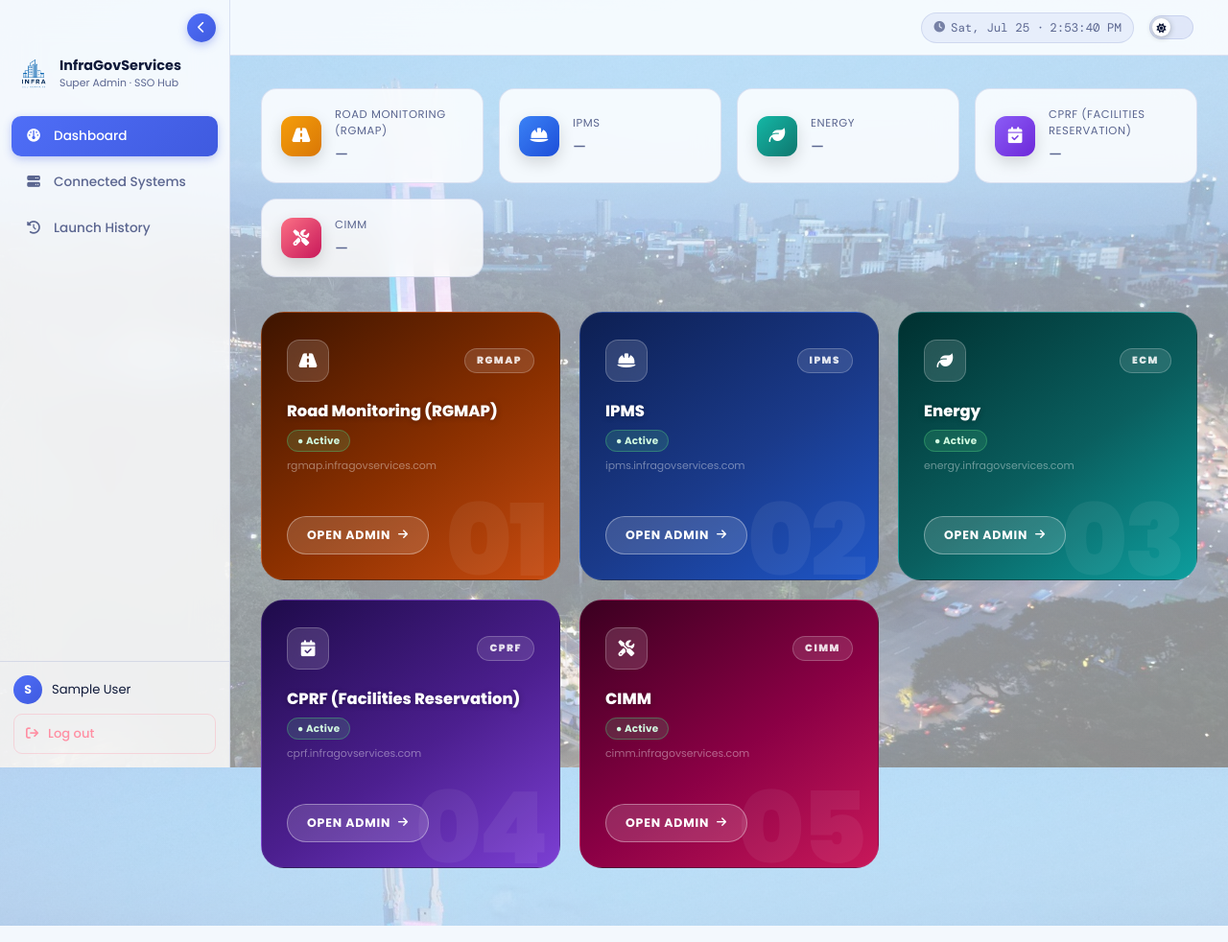
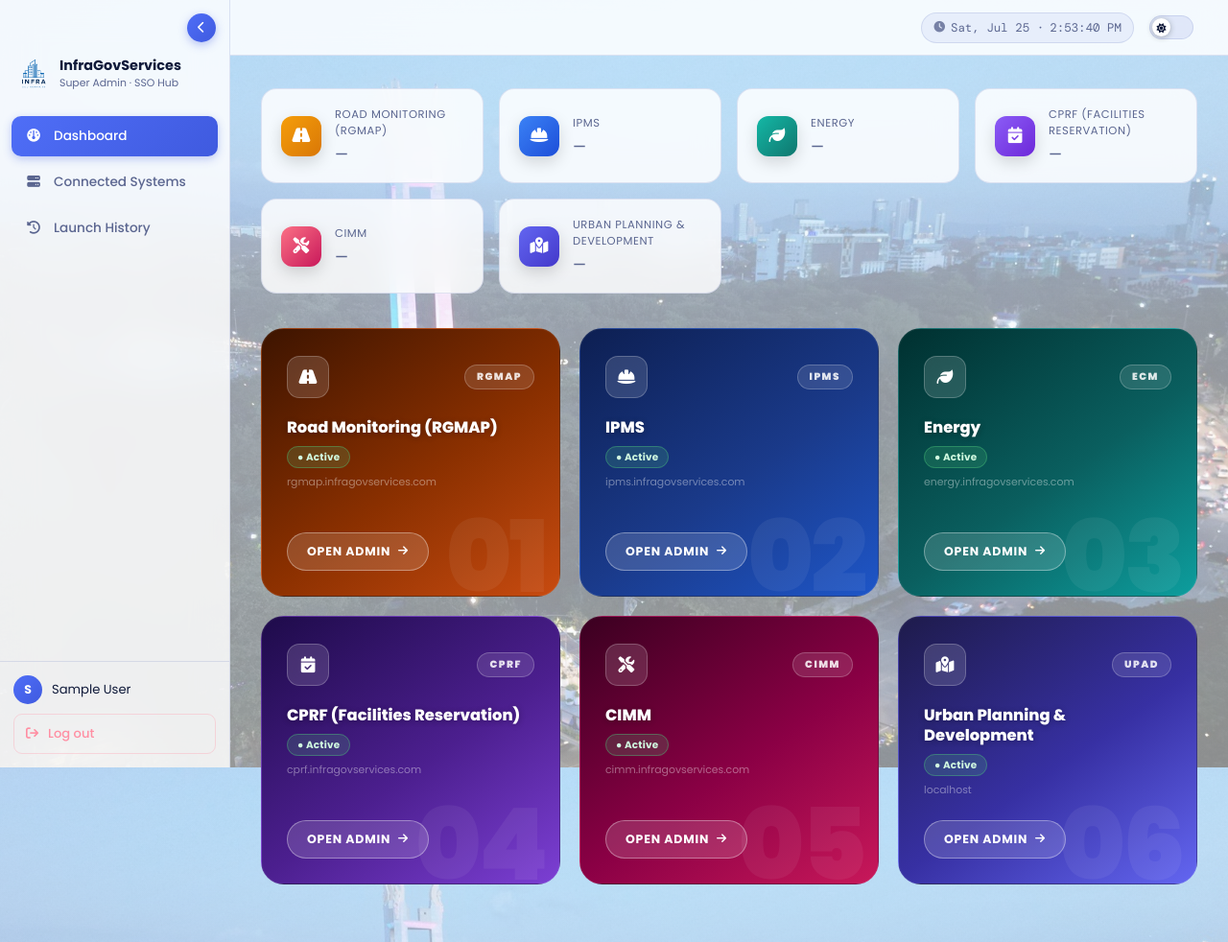
Before and after one commit to EXEQUIELKENT/Main-LGU, a PHP site: page /admin/dashboard.php in a window 1280 px wide. Shown: the whole page at 96% size. Run offline with PHP 8.4, Linux system fonts and the light colour scheme; the visitor is signed in with stand-in values (Sample User, id 1); data comes from the database, SQL or seed files in the repository; data that the repository does not hold is empty.

Commit message:
Add Urban Planning & Development as a 6th connected system
Registers the urban-planning capstone's new SSO consumer as a
connected system so its admin side is reachable from the Super Admin
dashboard's "Open Admin" cards, matching the other 5 integrations.
Adds a 6th theme color (indigo) since all 5 existing palette slots
were already claimed by the other systems' cards.

base_url in main_lgu_deploy.sql is a localhost placeholder — the
system isn't deployed to a production subdomain yet.

```diff
--- a/admin/dashboard.php
+++ b/admin/dashboard.php
@@ -233,6 +233,7 @@ $systemStats = fetchAllSystemStats($systems);
     .stat-icon.purple { background: linear-gradient(135deg,#8b5cf6,#6d28d9); }
     .stat-icon.rose   { background: linear-gradient(135deg,#fb7185,#c8185a); }
     .stat-icon.teal   { background: linear-gradient(135deg,#14b8a6,#0f766e); }
+    .stat-icon.indigo { background: linear-gradient(135deg,#6366f1,#4338ca); }
     .stat-tile .stat-fallback { color: var(--text-secondary); font-size: .95rem; font-weight: 500; }
     .stat-tile .label { color: var(--text-secondary); font-size: .72rem; text-transform: uppercase; letter-spacing: .05em; margin-bottom: 4px; }
     .stat-tile .value { font-family: 'DM Mono', monospace; font-size: 1.4rem; color: var(--text-primary); font-weight: 500; }
@@ -259,12 +260,14 @@ $systemStats = fetchAllSystemStats($systems);
     .svc-purple { background: linear-gradient(145deg, #1e0b4a 0%, #4c1f8f 55%, #7c3fd4 100%); }
     .svc-rose   { background: linear-gradient(145deg, #3a0020 0%, #8b0045 55%, #c8185a 100%); }
     .svc-teal   { background: linear-gradient(145deg, #003030 0%, #0a5f5f 55%, #0d9e9e 100%); }
+    .svc-indigo { background: linear-gradient(145deg, #1e1b4b 0%, #3730a3 55%, #6366f1 100%); }
 
     .svc-blue:hover   { transform: translateY(-8px) scale(1.015); box-shadow: 0 24px 60px rgba(30,86,200,.5); border-color: rgba(59,130,246,.5); }
     .svc-orange:hover { transform: translateY(-8px) scale(1.015); box-shadow: 0 24px 60px rgba(200,75,16,.5); border-color: rgba(251,146,60,.5); }
     .svc-purple:hover { transform: translateY(-8px) scale(1.015); box-shadow: 0 24px 60px rgba(124,63,212,.5); border-color: rgba(167,139,250,.5); }
     .svc-rose:hover   { transform: translateY(-8px) scale(1.015); box-shadow: 0 24px 60px rgba(200,24,90,.5); border-color: rgba(251,113,133,.5); }
     .svc-teal:hover   { transform: translateY(-8px) scale(1.015); box-shadow: 0 24px 60px rgba(13,158,158,.5); border-color: rgba(45,212,191,.5); }
+    .svc-indigo:hover { transform: translateY(-8px) scale(1.015); box-shadow: 0 24px 60px rgba(99,102,241,.5); border-color: rgba(129,140,248,.5); }
 
     .svc-bg-num {
         position: absolute; bottom: -12px; right: 14px; font-size: 6.5rem; font-weight: 900;
--- a/admin/launch_history.php
+++ b/admin/launch_history.php
@@ -365,6 +365,7 @@ function buildQuery(array $overrides): string
     .sys-icon-chip.purple { background: linear-gradient(135deg,#8b5cf6,#6d28d9); }
     .sys-icon-chip.rose   { background: linear-gradient(135deg,#fb7185,#c8185a); }
     .sys-icon-chip.teal   { background: linear-gradient(135deg,#14b8a6,#0f766e); }
+    .sys-icon-chip.indigo { background: linear-gradient(135deg,#6366f1,#4338ca); }
     .ip-cell { font-family: 'DM Mono', monospace; font-size: .78rem; color: var(--text-secondary); }
     .time-cell { font-family: 'DM Mono', monospace; font-size: .78rem; white-space: nowrap; }
 
--- a/admin/systems.php
+++ b/admin/systems.php
@@ -324,6 +324,7 @@ unset($_SESSION['reveal_secret']);
     .sys-icon-chip.purple { background: linear-gradient(135deg,#8b5cf6,#6d28d9); }
     .sys-icon-chip.rose   { background: linear-gradient(135deg,#fb7185,#c8185a); }
     .sys-icon-chip.teal   { background: linear-gradient(135deg,#14b8a6,#0f766e); }
+    .sys-icon-chip.indigo { background: linear-gradient(135deg,#6366f1,#4338ca); }
     .sys-slug { color: var(--text-secondary); font-size: .74rem; font-family: 'DM Mono', monospace; }
     .sys-url { color: var(--text-secondary); font-size: .78rem; word-break: break-all; }
     .row-actions { display: flex; gap: 6px; flex-wrap: wrap; }
--- a/database/main_lgu_schema.sql
+++ b/database/main_lgu_schema.sql
@@ -46,5 +46,6 @@ INSERT INTO connected_systems (slug, name, base_url, admin_entry_path, sso_consu
 ('ipms', 'IPMS', 'http://localhost/ipms_lgu', '/superadmin/dashboard.php', '/auth/sso_consume.php', '/stats.php', 'f56d2000a6be7cde816cb174274824462644e2255e9ee39b4946d166a933e490', 1, 'fa-hard-hat', 'blue', 'IPMS'),
 ('energy', 'Energy', 'http://localhost/Lgu1-energy', '/dashboard', '/sso/consume', '/api/stats', '400f214e72c54090af8b91ede0c17a23bad10f298b60cfea55d546cb8a44752a', 1, 'fa-leaf', 'teal', 'ECM'),
 ('cprf', 'CPRF (Facilities Reservation)', 'http://localhost/facilities-reservation-system1', '/dashboard', '/sso/consume', '/api/stats', '6724201881389f70d4d233dcd87caa15d507ebfd56f3fc73e0ad2b1c61e2d825', 1, 'fa-calendar-check', 'purple', 'CPRF'),
-('cimm', 'CIMM', 'http://localhost/LGU', '/lgu-portal/public/admin/employee.php', '/lgu-portal/public/admin/sso_consume.php', '/lgu-portal/public/api/stats.php', '4b846cf9286c6a7d2dbd099b4033552ed162b08559f93624f69d48e1029092a6', 1, 'fa-tools', 'rose', 'CIMM')
+('cimm', 'CIMM', 'http://localhost/LGU', '/lgu-portal/public/admin/employee.php', '/lgu-portal/public/admin/sso_consume.php', '/lgu-portal/public/api/stats.php', '4b846cf9286c6a7d2dbd099b4033552ed162b08559f93624f69d48e1029092a6', 1, 'fa-tools', 'rose', 'CIMM'),
+('urbanplanning', 'Urban Planning & Development', 'http://localhost/lgu-urban-planning-capstone/lgu-urban-planning', '/admin/index.php', '/sso_consume.php', NULL, 'e935e6cd6041b49b2c8aaa3a04fd7370e2266974799c0a8a250845f9e5d3ec97', 1, 'fa-map-location-dot', 'indigo', 'UPAD')
 ON DUPLICATE KEY UPDATE name = VALUES(name), stats_path = VALUES(stats_path), icon = VALUES(icon), theme_color = VALUES(theme_color), short_tag = VALUES(short_tag);
--- a/includes/system_display.php
+++ b/includes/system_display.php
@@ -5,7 +5,7 @@
  * management page, so both stay visually and structurally in sync.
  */
 
-const SYSTEM_THEME_COLORS = ['blue', 'orange', 'purple', 'rose', 'teal'];
+const SYSTEM_THEME_COLORS = ['blue', 'orange', 'purple', 'rose', 'teal', 'indigo'];
 
 const SYSTEM_ICON_CHOICES = [
     'fa-server' => 'Server (generic)',
@@ -24,6 +24,7 @@ const SYSTEM_ICON_CHOICES = [
     'fa-truck' => 'Truck (logistics)',
     'fa-hospital' => 'Hospital (health)',
     'fa-graduation-cap' => 'Graduation cap (education)',
+    'fa-map-location-dot' => 'Map (urban/zoning planning)',
 ];
 
 function systemThemeGradientHex(string $themeColor): array
@@ -34,6 +35,7 @@ function systemThemeGradientHex(string $themeColor): array
         'purple' => ['#8b5cf6', '#6d28d9'],
         'rose' => ['#fb7185', '#c8185a'],
         'teal' => ['#14b8a6', '#0f766e'],
+        'indigo' => ['#6366f1', '#4338ca'],
     ];
 
     return $map[$themeColor] ?? $map['blue'];
```
Also changed, not shown: database/main_lgu_deploy.sql (+7 -2 lines).
